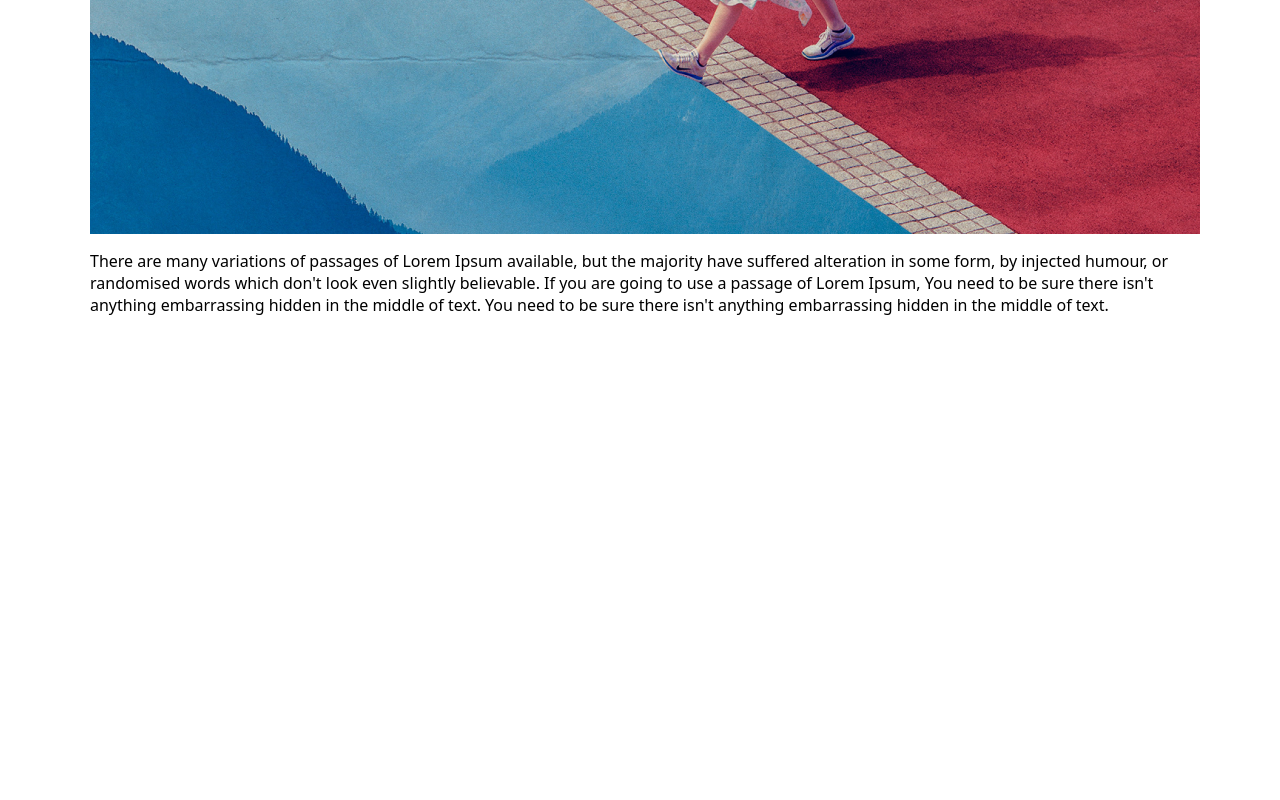
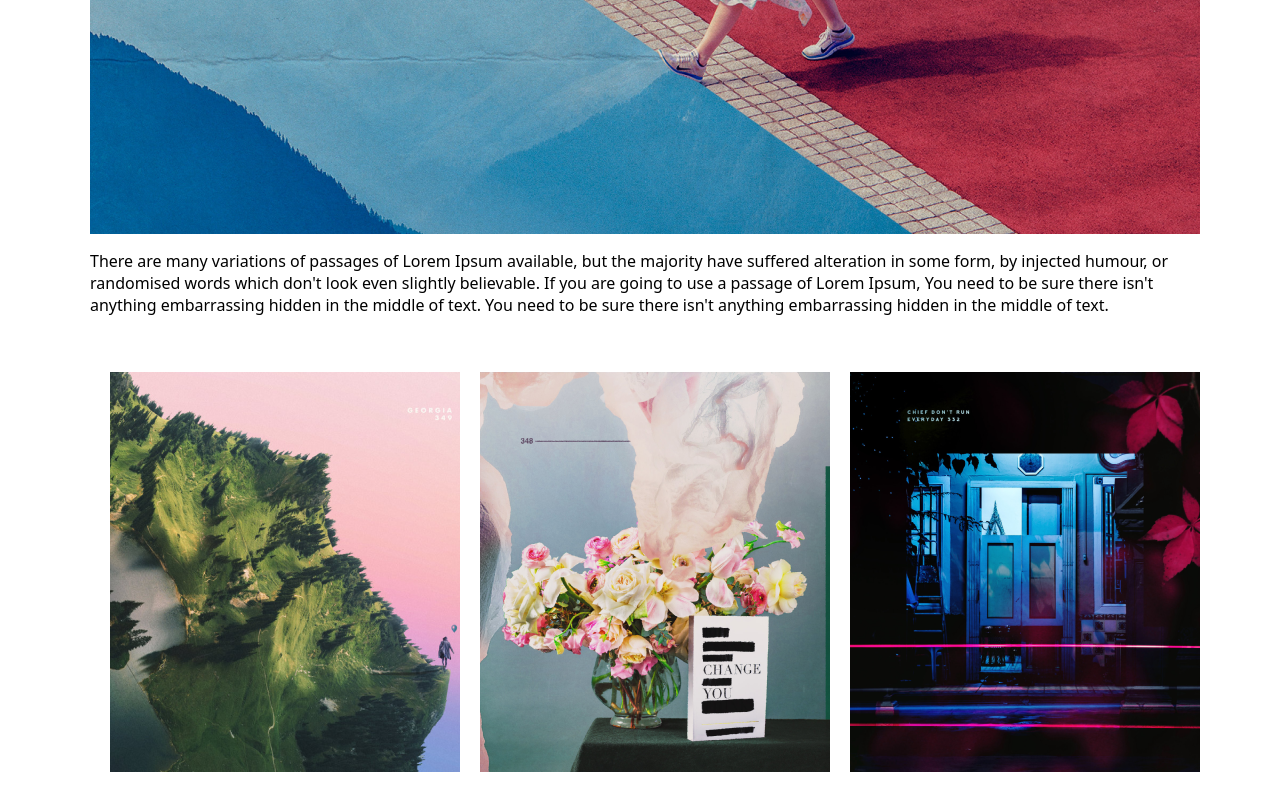
Before and after one commit to emeliethorin/genesis-sass, a plain HTML site: page pages/projects.html in a window 1280 px wide. Shown: the part 966-1766 px from the top of the page. Before the commit the page ends 1306 px from the top, so only its background shows below. Drawn offline with nearby package versions, Linux system fonts and the light colour scheme; files that its build step writes are made by us from their sources.

Commit message:
projects.html structure done

```diff
--- a/pages/projects.html
+++ b/pages/projects.html
@@ -64,6 +64,13 @@
             You need to be sure there isn't anything embarrassing hidden in the middle of text.
         </p>
     </div>
+    <div class="second">
+       <div class="gallery-section">
+        <img src="../images/nature.png" alt="nature" class="column-img">
+        <img src="../images/flowers.png" alt="flowers" class="column-img">
+        <img src="../images/door.png" alt="door" class="column-img">
+       </div>
+    </div>
 </main>
 </body>
 </html>
--- a/styles/_gallery.scss
+++ b/styles/_gallery.scss
@@ -3,7 +3,7 @@
     justify-content: center;
     align-items: center;
     margin-top: 20px;
-    padding: 20px;
+    padding: 10px;
 }
 
 .grid__container {
@@ -11,7 +11,7 @@
     grid-template-columns: repeat(9, 1fr);
     grid-template-rows: repeat(32, 1fr);
     gap: 20px;
-    height: 1960px;
+    max-height: 1960px;
 }
 
 .zero {
--- a/styles/style.scss
+++ b/styles/style.scss
@@ -55,7 +55,6 @@
     font-family: system-ui, -apple-system, BlinkMacSystemFont, 'Segoe UI', Roboto, Oxygen, Ubuntu, Cantarell, 'Open Sans', 'Helvetica Neue', sans-serif;
     font-size: 16px;
     margin: auto;
-
 }
 
 .section-columns {
@@ -75,7 +74,7 @@
 
 .projects-columns {
     display: grid;
-    grid-template-columns: 3fr 150px 1fr 1fr 20px;
+    grid-template-columns: 3fr 150px 1fr 1fr;
     gap: 20px;
     margin-top: 20px;
     margin-bottom: 20px;
@@ -88,6 +87,10 @@
     font-weight: 700;
 }
 
+.column-img {
+    margin: 10px;
+}
+
 @media screen and (max-width: 800px) {
     .menu {
         font-size: 16px;
```
Also changed, not shown: styles/style.css, 1 other file.
